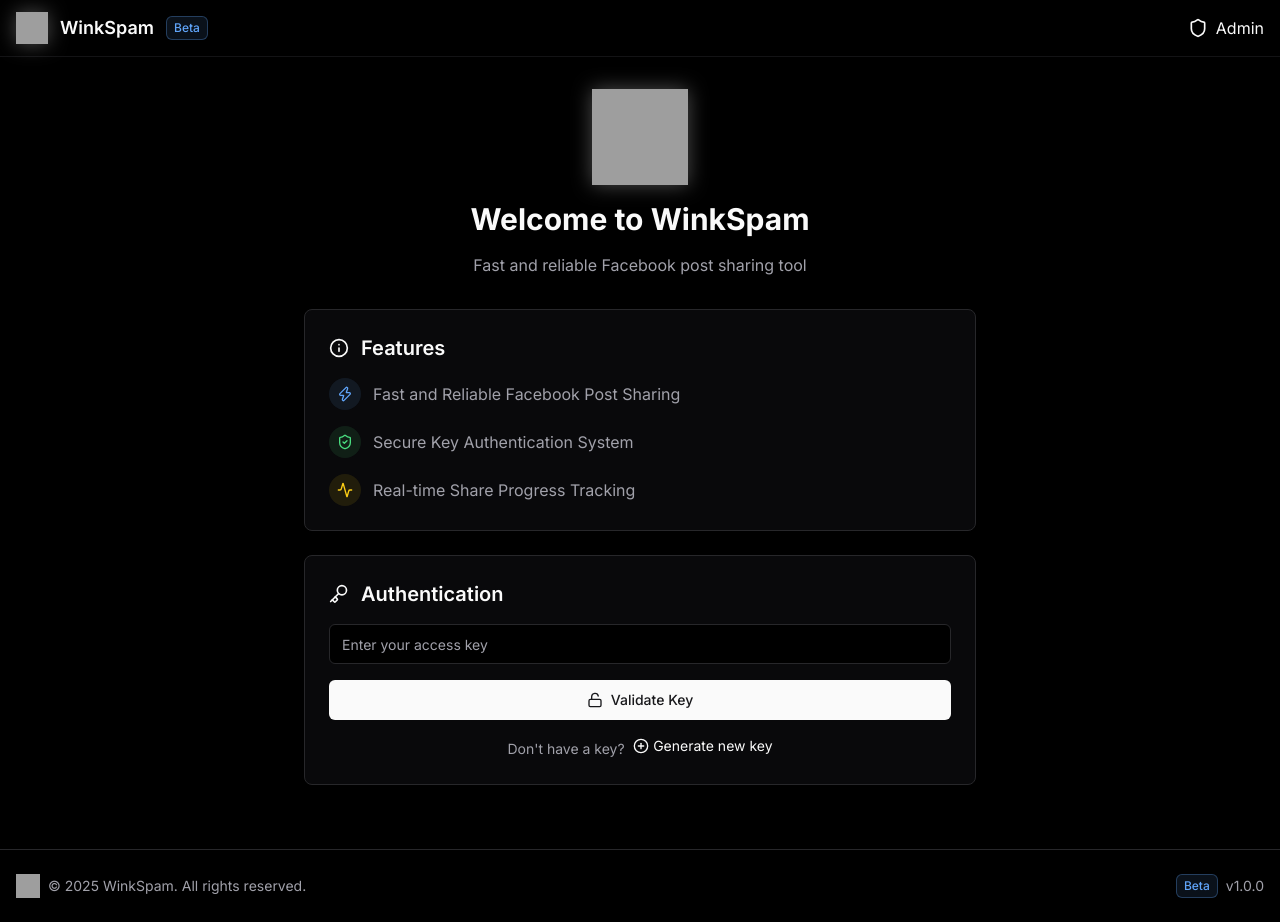
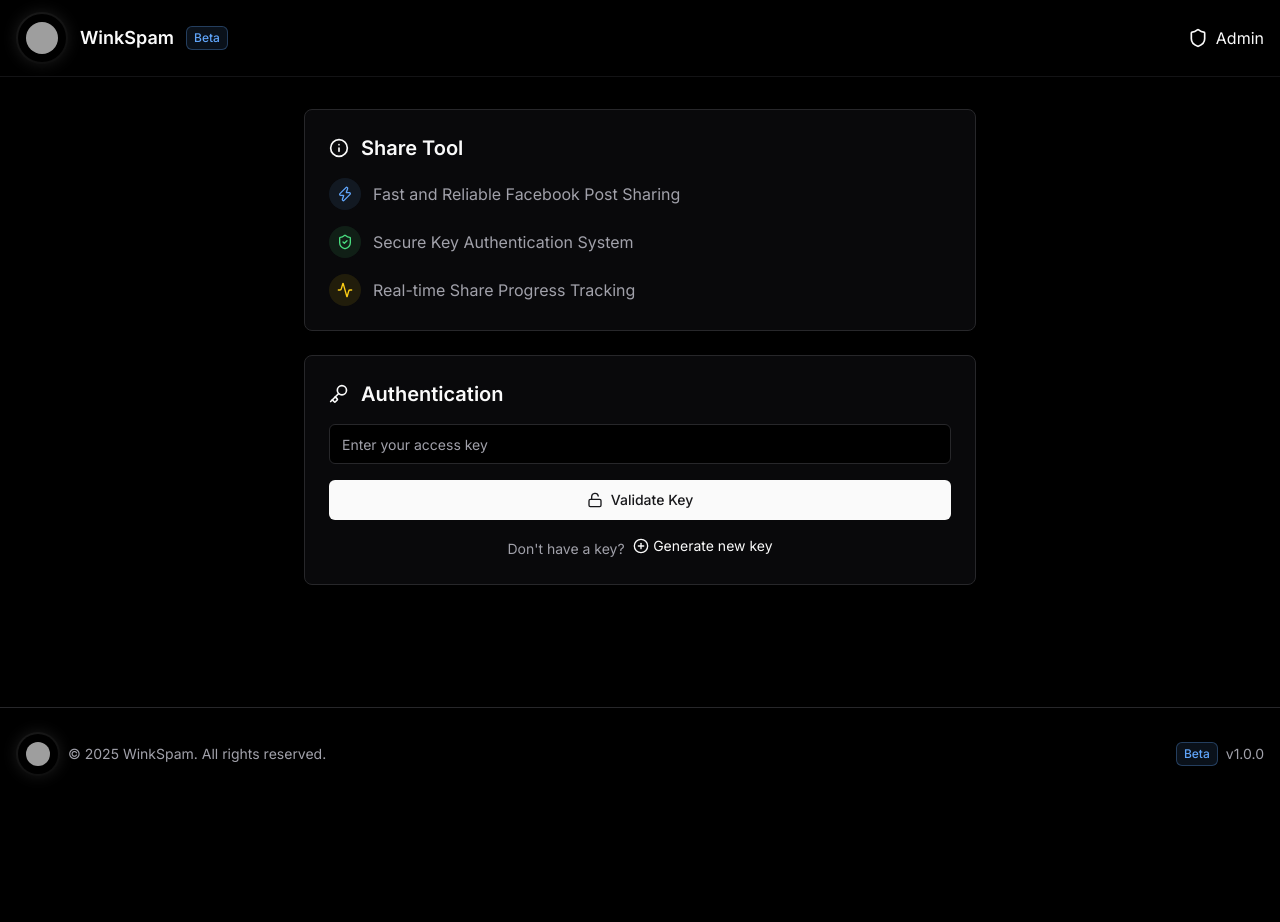
Before and after one commit to marlonjubiar/WinkSpam, a Flask app: page / in a window 1280 px wide. After the commit the page ends 776 px from the top, so only its background shows below. Run offline with Flask 3, Linux system fonts and the light colour scheme; some libraries are stand-ins or nearby versions; grey boxes are pictures that could not be loaded.

Commit message:
Update index.html

```diff
--- a/templates/index.html
+++ b/templates/index.html
@@ -55,28 +55,6 @@
     </script>
     <style>
         :root {
-            --background: 0 0% 100%;
-            --foreground: 240 10% 3.9%;
-            --card: 0 0% 100%;
-            --card-foreground: 240 10% 3.9%;
-            --popover: 0 0% 100%;
-            --popover-foreground: 240 10% 3.9%;
-            --primary: 240 5.9% 10%;
-            --primary-foreground: 0 0% 98%;
-            --secondary: 240 4.8% 95.9%;
-            --secondary-foreground: 240 5.9% 10%;
-            --muted: 240 4.8% 95.9%;
-            --muted-foreground: 240 3.8% 46.1%;
-            --accent: 240 4.8% 95.9%;
-            --accent-foreground: 240 5.9% 10%;
-            --destructive: 0 84.2% 60.2%;
-            --destructive-foreground: 0 0% 98%;
-            --border: 240 5.9% 90%;
-            --input: 240 5.9% 90%;
-            --ring: 240 5.9% 10%;
-        }
-
-        .dark {
             --background: 0 0% 0%;
             --foreground: 0 0% 98%;
             --card: 240 10% 3.9%;
@@ -98,8 +76,34 @@
             --ring: 240 4.9% 83.9%;
         }
 
-        .logo-shadow {
-            filter: drop-shadow(0 0 10px rgba(255, 255, 255, 0.3));
+        .logo-container {
+            position: relative;
+            width: fit-content;
+            padding: 2px;
+            border-radius: 50%;
+            background: linear-gradient(145deg, rgba(255,255,255,0.1), rgba(255,255,255,0.05));
+            box-shadow: 0 0 15px rgba(255, 255, 255, 0.1);
+            transition: all 0.3s ease;
+        }
+
+        .logo-container:hover {
+            box-shadow: 0 0 20px rgba(255, 255, 255, 0.2);
+            transform: scale(1.05);
+        }
+
+        .logo-inner {
+            background: black;
+            border-radius: 50%;
+            padding: 8px;
+            display: flex;
+            align-items: center;
+            justify-content: center;
+        }
+
+        .logo-image {
+            border-radius: 50%;
+            width: 100%;
+            height: 100%;
         }
 
         @keyframes fadeInUp {
@@ -116,14 +120,6 @@
         .animate-fadeInUp {
             animation: fadeInUp 0.5s ease-out forwards;
         }
-
-        .animate-delay-1 {
-            animation-delay: 0.1s;
-        }
-
-        .animate-delay-2 {
-            animation-delay: 0.2s;
-        }
     </style>
 </head>
 <body class="bg-background text-foreground font-sans antialiased">
@@ -133,7 +129,11 @@
             <div class="container mx-auto px-4 py-3">
                 <div class="flex items-center justify-between">
                     <div class="flex items-center space-x-3">
-                        <img src="https://files.catbox.moe/cnsavb.png" alt="WinkSpam Logo" class="h-8 w-8 logo-shadow">
+                        <div class="logo-container">
+                            <div class="logo-inner">
+                                <img src="https://files.catbox.moe/cnsavb.png" alt="WinkSpam Logo" class="logo-image h-8 w-8">
+                            </div>
+                        </div>
                         <span class="text-lg font-semibold">WinkSpam</span>
                         <span class="inline-flex items-center rounded-md bg-blue-400/10 px-2 py-1 text-xs font-medium text-blue-400 ring-1 ring-inset ring-blue-400/30">Beta</span>
                     </div>
@@ -148,18 +148,11 @@
         <!-- Main Content -->
         <main class="flex-1 container mx-auto px-4 py-8">
             <div class="max-w-2xl mx-auto space-y-6">
-                <!-- Welcome Section -->
-                <div class="text-center space-y-4 mb-8 animate-fadeInUp">
-                    <img src="https://files.catbox.moe/cnsavb.png" alt="WinkSpam Logo" class="h-24 w-24 mx-auto logo-shadow">
-                    <h1 class="text-3xl font-bold">Welcome to WinkSpam</h1>
-                    <p class="text-muted-foreground">Fast and reliable Facebook post sharing tool</p>
-                </div>
-
                 <!-- Tool Info -->
-                <div class="rounded-lg border border-border bg-card p-6 shadow-lg animate-fadeInUp animate-delay-1">
+                <div class="rounded-lg border border-border bg-card p-6 shadow-lg animate-fadeInUp">
                     <div class="flex items-center space-x-3 mb-4">
                         <i data-lucide="info" class="h-5 w-5"></i>
-                        <h2 class="text-xl font-semibold">Features</h2>
+                        <h2 class="text-xl font-semibold">Share Tool</h2>
                     </div>
                     <div class="space-y-4 text-muted-foreground">
                         <div class="flex items-center space-x-3">
@@ -184,7 +177,7 @@
                 </div>
 
                 <!-- Authentication Section -->
-                <div id="keySection" class="rounded-lg border border-border bg-card p-6 shadow-lg animate-fadeInUp animate-delay-2">
+                <div id="keySection" class="rounded-lg border border-border bg-card p-6 shadow-lg animate-fadeInUp">
                     <div class="flex items-center space-x-3 mb-4">
                         <i data-lucide="key" class="h-5 w-5"></i>
                         <h2 class="text-xl font-semibold">Authentication</h2>
@@ -246,11 +239,15 @@
         </main>
 
         <!-- Footer -->
-        <footer class="border-t border-border mt-8">
+        <footer class="border-t border-border mt-auto">
             <div class="container mx-auto px-4 py-6">
                 <div class="flex flex-col sm:flex-row justify-between items-center space-y-2 sm:space-y-0">
                     <div class="flex items-center space-x-2">
-                        <img src="https://files.catbox.moe/cnsavb.png" alt="WinkSpam Logo" class="h-6 w-6">
+                        <div class="logo-container">
+                            <div class="logo-inner">
+                                <img src="https://files.catbox.moe/cnsavb.png" alt="WinkSpam Logo" class="logo-image h-6 w-6">
+                            </div>
+                        </div>
                         <p class="text-sm text-muted-foreground">
                             &copy; {{ now().year }} WinkSpam. All rights reserved.
                         </p>
@@ -264,36 +261,12 @@
         </footer>
     </div>
 
-    <!-- Toast Container for Notifications -->
+    <!-- Toast Container -->
     <div id="toast-container" class="fixed bottom-4 right-4 z-50 space-y-2"></div>
 
     <script>
         // Initialize Lucide icons
         lucide.createIcons();
-
-        function showStatus(message, isError = false) {
-            const statusHtml = `
-                <div class="rounded-lg border border-border bg-card p-6 shadow-lg animate-fadeInUp">
-                    <div class="flex items-center space-x-3 mb-4">
-                        <i data-lucide="${isError ? 'alert-circle' : 'check-circle'}" class="h-5 w-5 ${isError ? 'text-destructive' : 'text-primary'}"></i>
-                        <h2 class="text-xl font-semibold">Status Update</h2>
-                    </div>
-                    <div class="${isError ? 'text-destructive' : 'text-card-foreground'}">
-                        ${message}
-                    </div>
-                </div>
-            `;
-
-            const status = document.getElementById('status');
-            status.innerHTML = statusHtml;
-            status.classList.remove('hidden');
-            lucide.createIcons();
-
-            // Scroll into view on mobile
-            if (window.innerWidth < 768) {
-                status.scrollIntoView({ behavior: 'smooth', block: 'start' });
-            }
-        }
 
         function showToast(message, type = 'success') {
             const toast = document.createElement('div');
@@ -323,27 +296,6 @@
             }, 3000);
         }
 
-        function generateKey() {
-            $.post('/generate_key', function(response) {
-                showStatus(`
-                    <div class="space-y-4">
-                        <div class="p-4 rounded-md bg-secondary/50 border border-border">
-                            <p class="font-semibold mb-2">Your key:</p>
-                            <code class="text-primary break-all">${response.key}</code>
-                        </div>
-                        <div class="flex items-center space-x-2 text-yellow-500">
-                            <i data-lucide="alert-triangle" class="h-4 w-4 flex-shrink-0"></i>
-                            <span>Key requires admin approval before use</span>
-                        </div>
-                        <div class="flex items-center space-x-2 text-primary">
-                            <i data-lucide="credit-card" class="h-4 w-4 flex-shrink-0"></i>
-                            <span>Price: P50 for 3 days access</span>
-                        </div>
-                    </div>
-                `);
-            });
-        }
-
         function showProgress(success, failed, total) {
             const progress = ((success + failed) / total) * 100;
             return `
@@ -369,7 +321,51 @@
             `;
         }
 
+        function showStatus(message, isError = false) {
+            const statusHtml = `
+                <div class="rounded-lg border border-border bg-card p-6 shadow-lg animate-fadeInUp">
+                    <div class="flex items-center space-x-3 mb-4">
+                        <i data-lucide="${isError ? 'alert-circle' : 'check-circle'}" class="h-5 w-5 ${isError ? 'text-destructive' : 'text-primary'}"></i>
+                        <h2 class="text-xl font-semibold">Status Update</h2>
+                    </div>
+                    <div class="${isError ? 'text-destructive' : 'text-card-foreground'}">
+                        ${message}
+                    </div>
+                </div>
+            `;
+
+            const status = document.getElementById('status');
+            status.innerHTML = statusHtml;
+            status.classList.remove('hidden');
+            lucide.createIcons();
+
+            if (window.innerWidth < 768) {
+                status.scrollIntoView({ behavior: 'smooth', block: 'start' });
+            }
+        }
+
         let shareInProgress = false;
+
+        function generateKey() {
+            $.post('/generate_key', function(response) {
+                showStatus(`
+                    <div class="space-y-4">
+                        <div class="p-4 rounded-md bg-secondary/50 border border-border">
+                            <p class="font-semibold mb-2">Your key:</p>
+                            <code class="text-primary break-all">${response.key}</code>
+                        </div>
+                        <div class="flex items-center space-x-2 text-yellow-500">
+                            <i data-lucide="alert-triangle" class="h-4 w-4 flex-shrink-0"></i>
+                            <span>Key requires admin approval before use</span>
+                        </div>
+                        <div class="flex items-center space-x-2 text-primary">
+                            <i data-lucide="credit-card" class="h-4 w-4 flex-shrink-0"></i>
+                            <span>Price: P50 for 3 days access</span>
+                        </div>
+                    </div>
+                `);
+            });
+        }
 
         function validateKey() {
             const key = document.getElementById('key').value;
@@ -389,7 +385,6 @@
                         </div>
                     `);
 
-                    // Get current token count
                     $.get('/get_token_count', function(response) {
                         if (response.status === 'success') {
                             const maxShares = response.count;
@@ -502,6 +497,11 @@
                 startShare();
             }
         });
+
+        // Initialize on page load
+        document.addEventListener('DOMContentLoaded', function() {
+            lucide.createIcons();
+        });
     </script>
 </body>
 </html>
```
